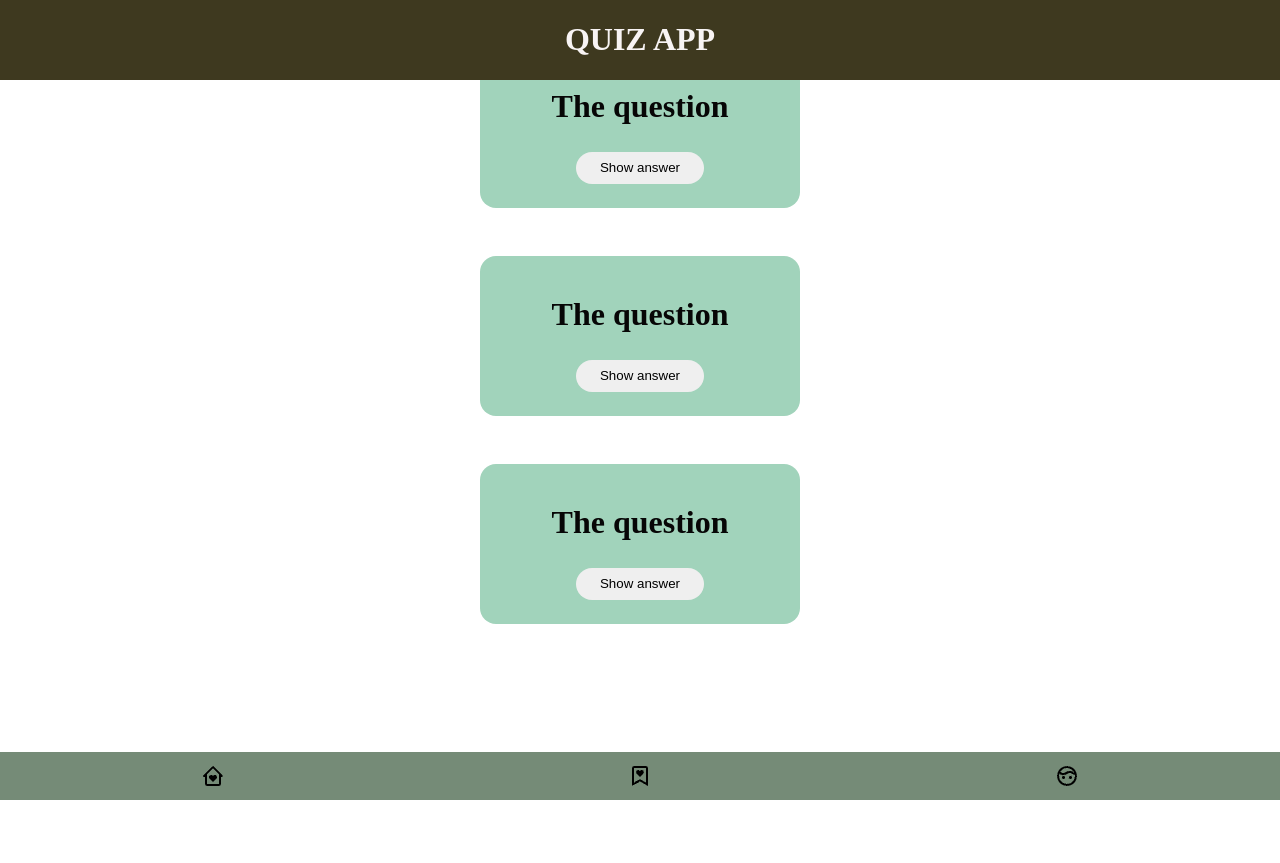
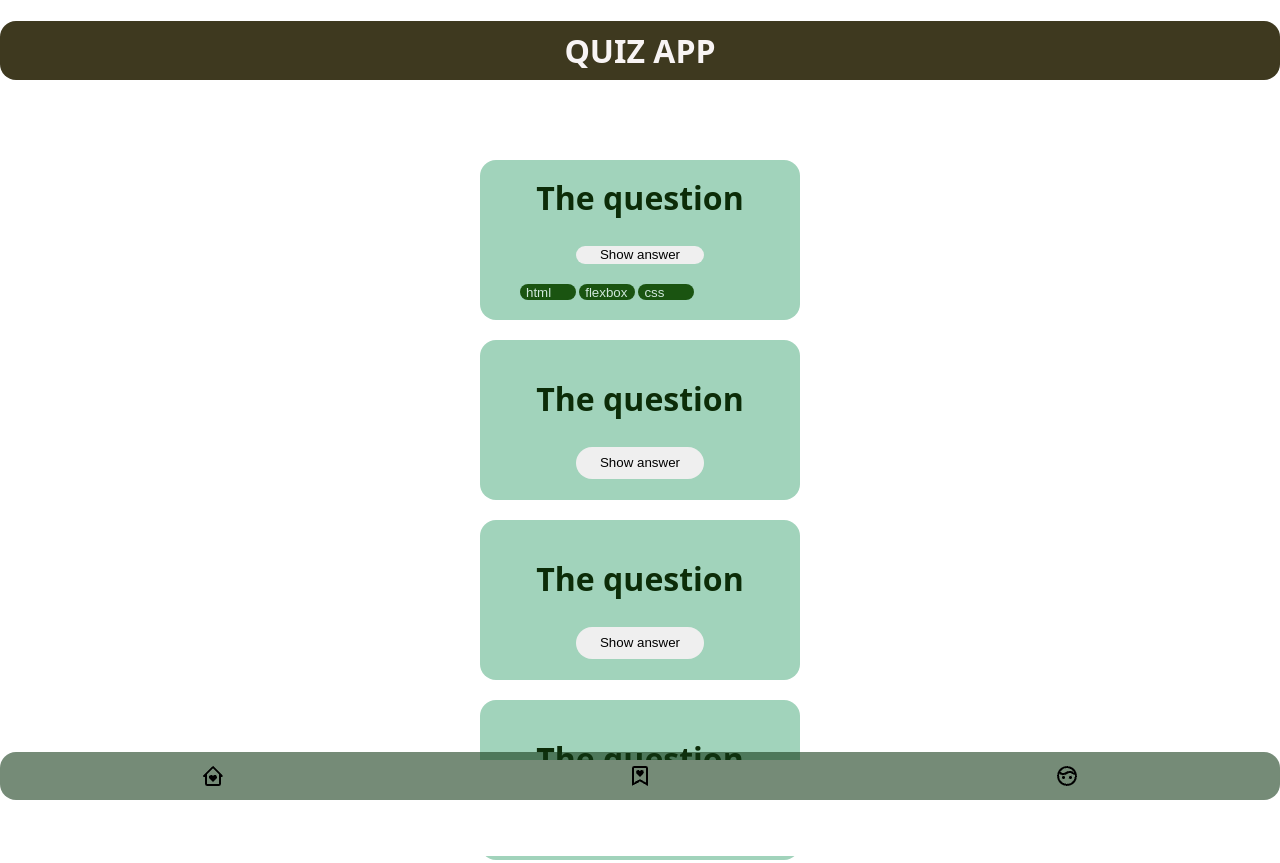
Before and after one commit to Nikola-Pankratz/Quiz-Duell, a plain HTML site: page index.html in a window 1280 px wide. Shown: the top 863 px of the page. Before the commit the page ends 800 px from the top, so only its background shows below. Drawn offline with Linux system fonts and the light colour scheme.

Commit message:
changed-question-card

```diff
--- a/css/styles.css
+++ b/css/styles.css
@@ -1,24 +1,52 @@
+*,
+* ::before,
+* ::after {
+  box-sizing: border-box;
+}
+
 body {
-  margin: 0rem;
+  font-family: system-ui, -apple-system, BlinkMacSystemFont, "Segoe UI", Roboto,
+    Oxygen, Ubuntu, Cantarell, "Open Sans", "Helvetica Neue", sans-serif;
+  margin: 0;
 }
-header {
+
+h1 {
   width: 100%;
   background-color: rgb(62, 57, 31);
   display: flex;
-  flex-wrap: wrap;
   justify-content: center;
+  padding: 0.5rem;
+  color: rgb(248, 244, 244);
+  font-style: normal;
+  text-transform: uppercase;
+  border-radius: 1rem;
+  position: fixed;
+  top: 0;
+}
+
+.main-container {
+  overflow-y: auto;
+  display: flex;
+  align-self: center;
+  flex-direction: column;
+  padding-top: 150px;
+  padding-bottom: 150px;
+  box-sizing: border-box;
+}
+
+.rectangleTop {
+  width: 100%; /* Breite des Rechtecks */
+  height: 7.8%; /* Höhe des Rechtecks */
+  background-color: #ffffff; /* Hintergrundfarbe des Rechtecks */
   position: fixed;
 }
 
-header > h1 {
-  color: rgb(248, 244, 244);
-  font-style: normal;
-  text-transform: uppercase;
-}
-main {
-  display: flex;
-  align-self: center;
-  flex-direction: column;
+.rectangleBottom {
+  width: 100%; /* Breite des Rechtecks */
+  height: 12%; /* Höhe des Rechtecks */
+  background-color: #ffffff; /* Hintergrundfarbe des Rechtecks */
+  position: fixed;
+  top: 94.99%;
 }
 
 .card {
@@ -26,18 +54,21 @@ main {
   color: rgb(7, 6, 6);
   font-size: 20px;
   background-color: rgb(161, 211, 187);
-  width: 20rem;
+  width: calc(100% - 40px);
   height: 10rem;
+  max-width: 20rem;
   align-self: center;
   justify-content: center;
   flex-direction: column;
   border-radius: 1rem;
-  margin-top: 3rem;
+  margin-top: 1rem;
+  margin: 10px auto;
 }
 h2 {
   text-align: center;
   font-size: 2rem;
   margin-top: 1rem;
+  color: rgb(12, 44, 8);
 }
 .answer {
   border-radius: 1rem;
@@ -46,7 +77,21 @@ h2 {
   align-self: center;
   border: 0rem;
 }
-footer {
+.category {
+  border-radius: 0.6rem;
+  height: 1rem;
+  width: 3.5rem;
+  border: 0rem;
+  display: flex;
+  background-color: rgb(26, 84, 17);
+  color: rgb(208, 232, 220);
+}
+ul {
+  list-style: none;
+  display: flex;
+  gap: 0.2rem;
+}
+nav {
   background-color: rgba(16, 54, 20, 0.578);
   display: flex;
   height: 3rem;
@@ -56,4 +101,6 @@ footer {
   bottom: 0rem;
   width: 100%;
   justify-content: space-around;
+  border-radius: 1rem;
+  bottom: 0;
 }
--- a/index.html
+++ b/index.html
@@ -8,16 +8,30 @@
   </head>
 
   <body>
-    <header>
-      <h1>Quiz APP</h1>
-    </header>
+    <div class="rectangleTop"></div>
+    <div class="rectangleBottom"></div>
 
-    <main>
+    <h1>Quiz APP</h1>
+
+    <main class="main-container">
+      <div class="card" id="cardsWrapper">
+        <h2>The question</h2>
+        <button class="answer">Show answer</button>
+        <ul>
+          <li><button class="category">html</button></li>
+          <li><button class="category">flexbox</button></li>
+          <li><button class="category">css</button></li>
+        </ul>
+      </div>
+
       <div class="card">
         <h2>The question</h2>
         <button class="answer">Show answer</button>
       </div>
-
+      <div class="card">
+        <h2>The question</h2>
+        <button class="answer">Show answer</button>
+      </div>
       <div class="card">
         <h2>The question</h2>
         <button class="answer">Show answer</button>
@@ -29,10 +43,11 @@
     </main>
 
     <footer>
-      <img src="img/home-heart-regular-24.png" /><img
-        src="img/bookmark-heart-regular-24.png"
-      />
-      <img src="img/face-regular-24.png" />
+      <nav>
+        <img src="img/home-heart-regular-24.png" />
+        <img src="img/bookmark-heart-regular-24.png" />
+        <img src="img/face-regular-24.png" />
+      </nav>
     </footer>
   </body>
 </html>
```
Also changed, not shown: Java/index.js (added, +10 -0 lines).
